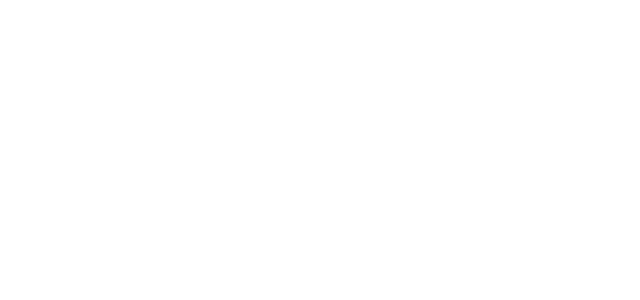
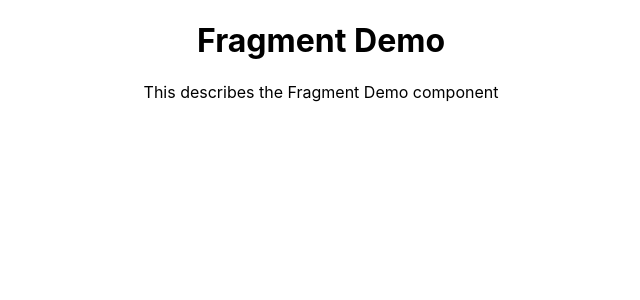
Before and after one commit to Navneet2569/Learning-React, a React (Create React App) app in the folder hello-world2/: page / in a window 1280 px wide. Shown: the top 300 px of the page, without its empty margins (319-959 px from the left). Built offline with nearby package versions, Linux system fonts and the light colour scheme.

Commit message:
Learning Fragments

```diff
--- a/hello-world2/src/App.js
+++ b/hello-world2/src/App.js
@@ -1,7 +1,13 @@
+import React from "react";
 import "./App.css";
+import FragmentDemo from "./components/FragmentDemo";
 
 function App() {
-  return <div className="App"></div>;
+  return (
+    <div className="App">
+      <FragmentDemo />
+    </div>
+  );
 }
 
 export default App;
--- /dev/null
+++ b/hello-world2/src/components/FragmentDemo.js
@@ -0,0 +1,12 @@
+import React from "react";
+
+function FragmentDemo() {
+  return (
+    <div>
+      <h1>Fragment Demo</h1>
+      <p>This describes the Fragment Demo component</p>
+    </div>
+  );
+}
+
+export default FragmentDemo;
```
